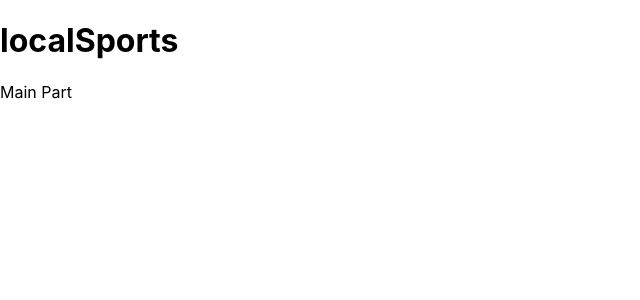
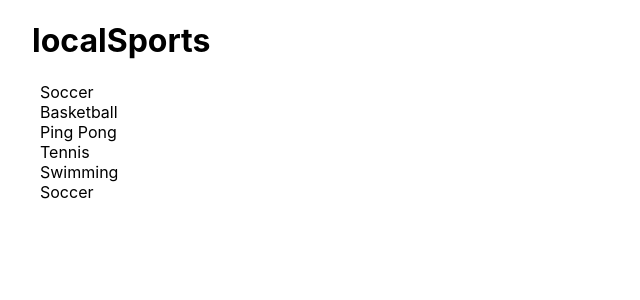
Before and after one commit to marvinRoellecke/capstone-project-ts, a Next.js app: page / in a window 1280 px wide. Shown: the top 300 px of the page, without its empty margins (0-640 px from the left). Built offline with nearby package versions, Linux system fonts and the light colour scheme.

Commit message:
create component ItemList and map over dummyItems Array

```diff
--- a/components/GlobalStyles.js
+++ b/components/GlobalStyles.js
@@ -11,10 +11,18 @@ const GlobalStyles = createGlobalStyle`
         padding: 0;
         margin: 0;
         font-family: -apple-system, BlinkMacSystemFont, "Segoe UI", Roboto, Helvetica, Arial, sans-serif, "Apple Color Emoji", "Segoe UI Emoji", "Segoe UI Symbol";
+        display: grid;
+        grid-template-rows: 4rem auto;
+        height: 100vh;
     }
 
     * {
         box-sizing: border-box;
+
+    }
+
+    #__next{
+
     }
 `;
 
--- a/components/Header/Header.js
+++ b/components/Header/Header.js
@@ -1,3 +1,9 @@
+import styled from "styled-components";
+
 export default function Header() {
-  return <h1>localSports</h1>;
+  return <StyledH1>localSports</StyledH1>;
 }
+
+const StyledH1 = styled.h1`
+  margin-left: 2rem;
+`;
--- /dev/null
+++ b/components/ItemList/ItemList.js
@@ -0,0 +1,13 @@
+import dummyItems from "../../utils/data/dummyItems";
+
+export default function ItemList() {
+  return (
+    <>
+      <ul>
+        {dummyItems.map((item) => (
+          <article key={item.id}>{item.title}</article>
+        ))}
+      </ul>
+    </>
+  );
+}
--- a/components/Main/Main.js
+++ b/components/Main/Main.js
@@ -1,3 +1,5 @@
+import ItemList from "../ItemList/ItemList";
+
 export default function Main() {
-  return <p>Main Part</p>;
+  return <ItemList />;
 }
--- a/utils/data/dummyArray.js
+++ b/utils/data/dummyItems.js
@@ -1,22 +1,28 @@
-const dummyArray = [
+const dummyItems = [
   {
+    id: 1,
     title: "Soccer",
   },
   {
+    id: 2,
     title: "Basketball",
   },
   {
+    id: 3,
     title: "Ping Pong",
   },
   {
+    id: 4,
     title: "Tennis",
   },
   {
+    id: 5,
     title: "Swimming",
   },
   {
+    id: 6,
     title: "Soccer",
   },
 ];
 
-export default dummyArray;
+export default dummyItems;
```
